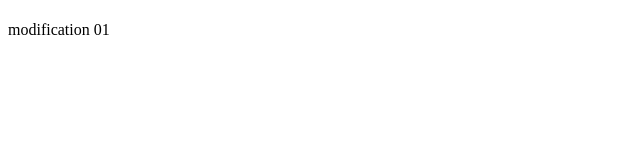
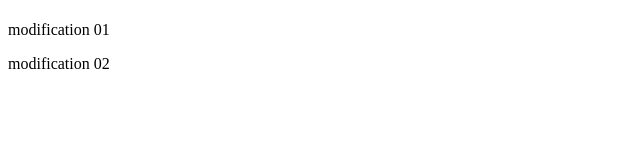
Before and after one commit to Lachartre2020/helloWorld, a plain HTML site: page index.html in a window 1280 px wide. Shown: the whole page, without its empty margins (0-640 px from the left). Drawn offline with Linux system fonts and the light colour scheme.

Commit message:
Update index.html

```diff
--- a/index.html
+++ b/index.html
@@ -7,6 +7,7 @@
     <body>
         <h1></h1>
         <p>modification 01</p>
+        <p>modification 02</p>
         <h2></h2>
     </body>
 </html>
```
